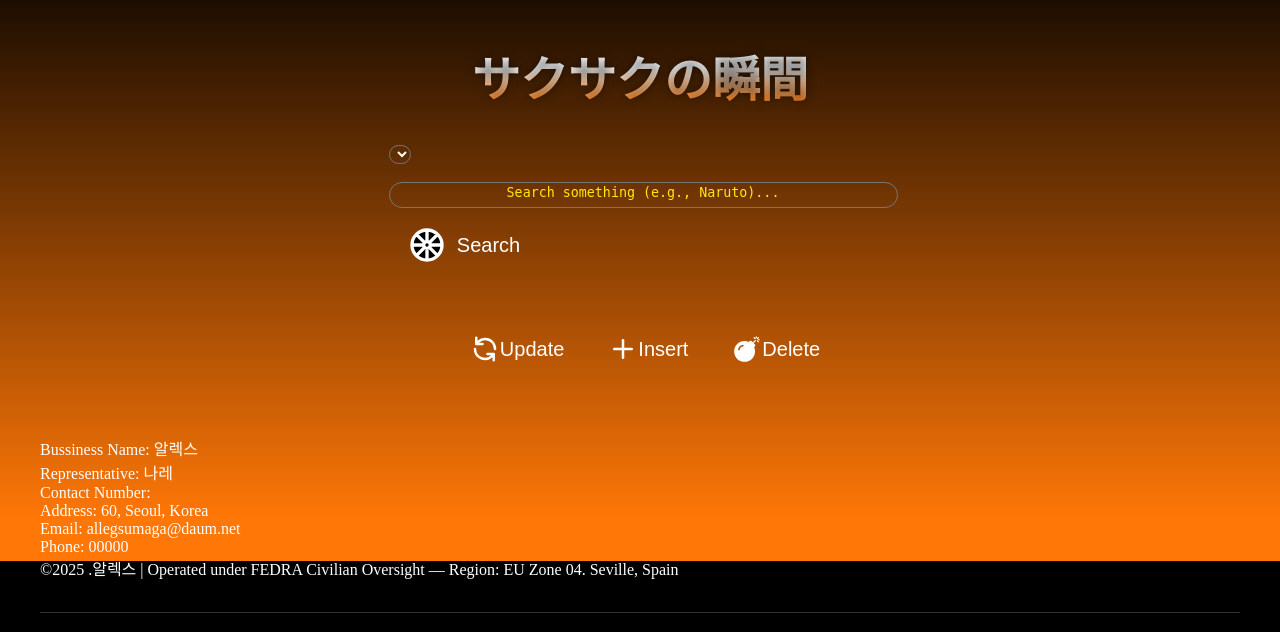
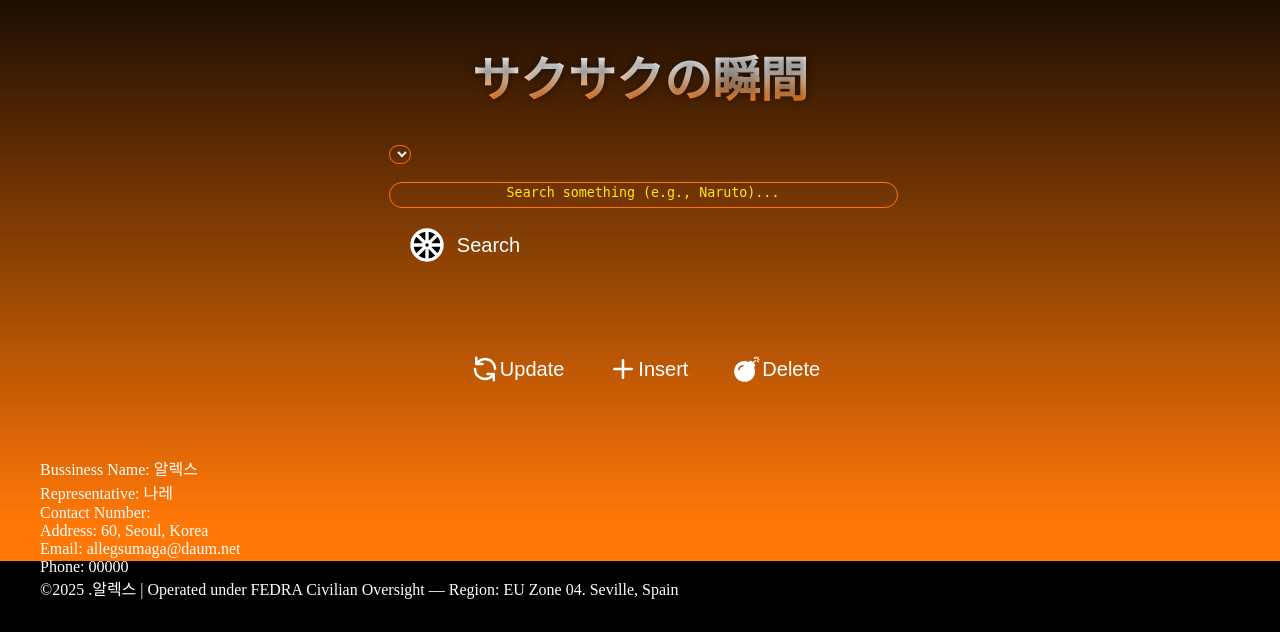
Before and after one commit to Allegsu/PHP_SQL, a PHP site: page / in a window 1280 px wide. Shown: the part 255-887 px from the top of the page. Run offline with PHP 8.4, Linux system fonts and the light colour scheme; lists and menus that the app fills with data are empty.

Commit message:
Style table and buttons with modern UI improvements
- Styled table background with semi-transparent black and white text
- Customized cell border color for better readability
- Limited table size and added horizontal scroll via .table-wrapper
- Styled Insert/Update/Delete buttons with icons and spacing
- Improved scrollbar appearance and reduced its width for a sleeker look

```diff
--- a/css/index.css
+++ b/css/index.css
@@ -44,29 +44,60 @@ body{
     border-collapse: collapse;
     font-size: 1em;
     text-align: left;
-    background-color: rgba(0, 0, 0, 0.5);
+    background-color: rgba(45, 19, 3, 0.5);
     /*border-radius: 10px*/
     font-family: 'Inter-Light', sans-serif;
     overflow: hidden;
     position: relative;
     z-index: 1;
+    border: 2px solid #ff7707;
 }
 .items-table thead{
-    font-size: 1.2rem;
+    font-size: 1rem;
 }
-
 .items-table th, .items-table td {
-    border: 1px solid #ddd;
+    border: 1px solid #ff7707;
     padding: 12px;
     background-color: rgba(255, 255, 255, 0.1);
     color: white;
     position: relative;
     z-index: 2;
 }
+.items-table input {
+    border-radius: 20px;
+    background-color: transparent;
+    color: white;
+}
+/*Scroll-Bar*/
+.table-wrapper::-webkit-scrollbar {
+    height: 6px;
+}
+.table-wrapper::-webkit-scrollbar-thumb {
+    background: #ff7707;
+    border-radius: 4px;
+}
+.items-table th {
+    background-color: rgba(1, 0, 0, 0.945);
+    color: #ff0707;
+}
+
+.items-table tr:nth-child(even) {
+    background-color: rgba(0, 0, 0, 0.3);
+}
+
+.items-table tr:nth-child(odd) {
+    background-color: rgba(0, 0, 0, 0.518);
+}
 /*Search Bar*/
 .search-bar{
     display: flex;
     flex-direction: column;
+}
+.table-wrapper{
+    max-width: 95vw;
+    overflow-x: auto;
+    box-shadow: 0 0 15px rgba(90, 2, 2, 0.907);
+    margin-top: 20px;
 }
 textarea{
     width: 100%;
@@ -77,6 +108,7 @@ textarea{
     resize: none;
     background-color: transparent;
     color: white;
+    border-color: #ff7707;
 }
 form button {
     display: flex;
@@ -112,6 +144,7 @@ form select{
     border-radius: 20px;
     background-color: transparent;
     color: white;
+    border-color: #ff7707;
 }
 form option{
     color: #000;
@@ -122,6 +155,8 @@ form option{
     padding-top: 20px;
     gap: 10px;
     flex-wrap: wrap;
+    align-items: center;
+    justify-content: center;
 }
 /*Button*/
 .Button-UI{
```
Also changed, not shown: other parts of css/index.css (+17 -12 lines).
